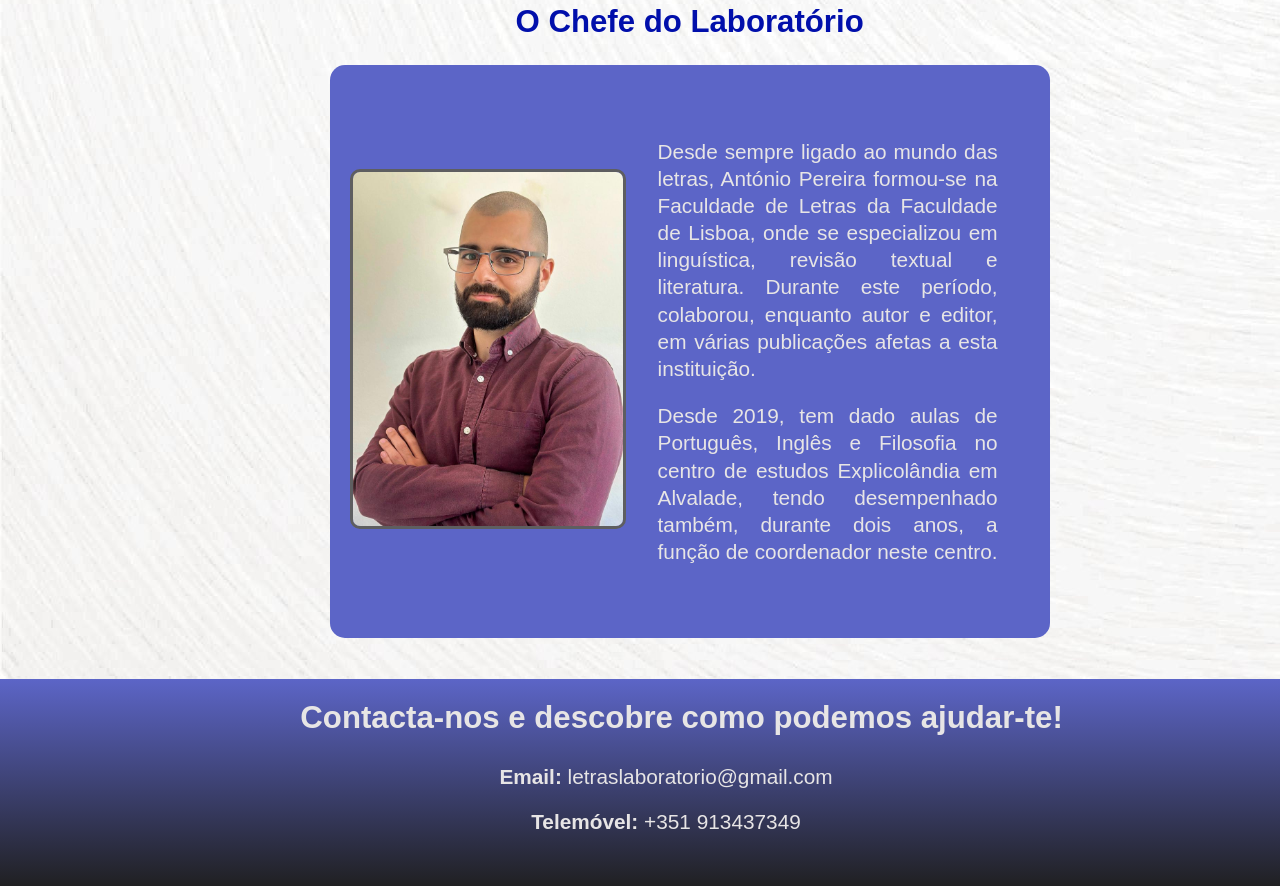
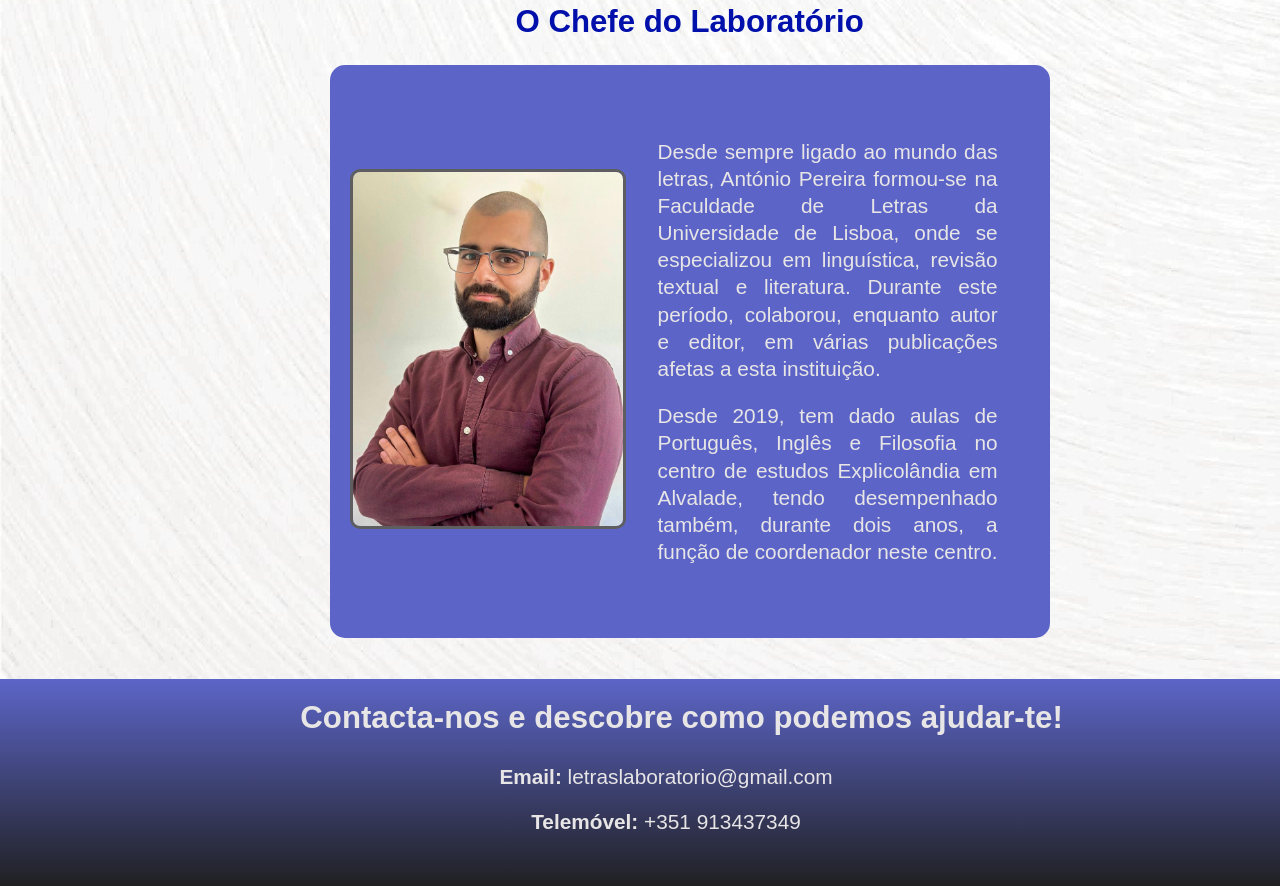
Before and after one commit to APereira23/laboratorio-de-letras, a React (Create React App) app: page / in a window 1280 px wide. Shown: the part 2380-3266 px from the top of the page. Built offline with nearby package versions, Linux system fonts and the light colour scheme.

Commit message:
fix typo

```diff
--- a/src/components/data.js
+++ b/src/components/data.js
@@ -33,7 +33,7 @@ const servicesList = [
 const aboutTitle = "O Chefe do Laboratório";
 
 const aboutText = [
-  "Desde sempre ligado ao mundo das letras, António Pereira formou-se na Faculdade de Letras da Faculdade de Lisboa, onde se especializou em linguística, revisão textual e literatura. Durante este período, colaborou, enquanto autor e editor, em várias publicações afetas a esta instituição.",
+  "Desde sempre ligado ao mundo das letras, António Pereira formou-se na Faculdade de Letras da Universidade de Lisboa, onde se especializou em linguística, revisão textual e literatura. Durante este período, colaborou, enquanto autor e editor, em várias publicações afetas a esta instituição.",
   "Desde 2019, tem dado aulas de Português, Inglês e Filosofia no centro de estudos Explicolândia em Alvalade, tendo desempenhado também, durante dois anos, a função de coordenador neste centro.",
 ];
 
```
